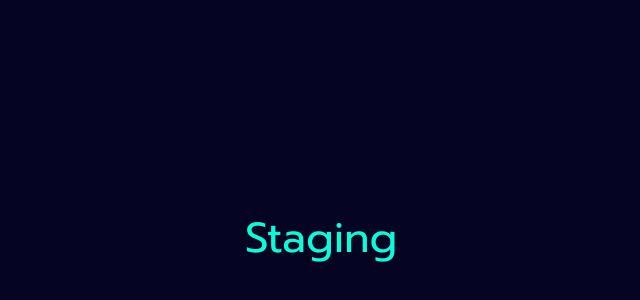
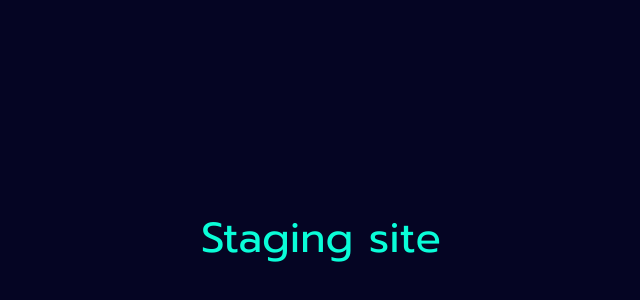
Before and after one commit to hendrikmitk/portfolio-website, a website built with Parcel: page src/index.html in a window 1280 px wide. Shown: the part 162-462 px from the top of the page, without its empty margins (319-959 px from the left). Built offline with nearby package versions, Linux system fonts and the light colour scheme.

Commit message:
Change h1 to test Netlify branch deploy

```diff
--- a/src/index.html
+++ b/src/index.html
@@ -15,7 +15,7 @@
 
     <main>
         <section class="coming-soon">
-            <h1>Staging</h1>
+            <h1>Staging site</h1>
         </section>
     </main>
 
```
Also changed, not shown: dist/index.html.
